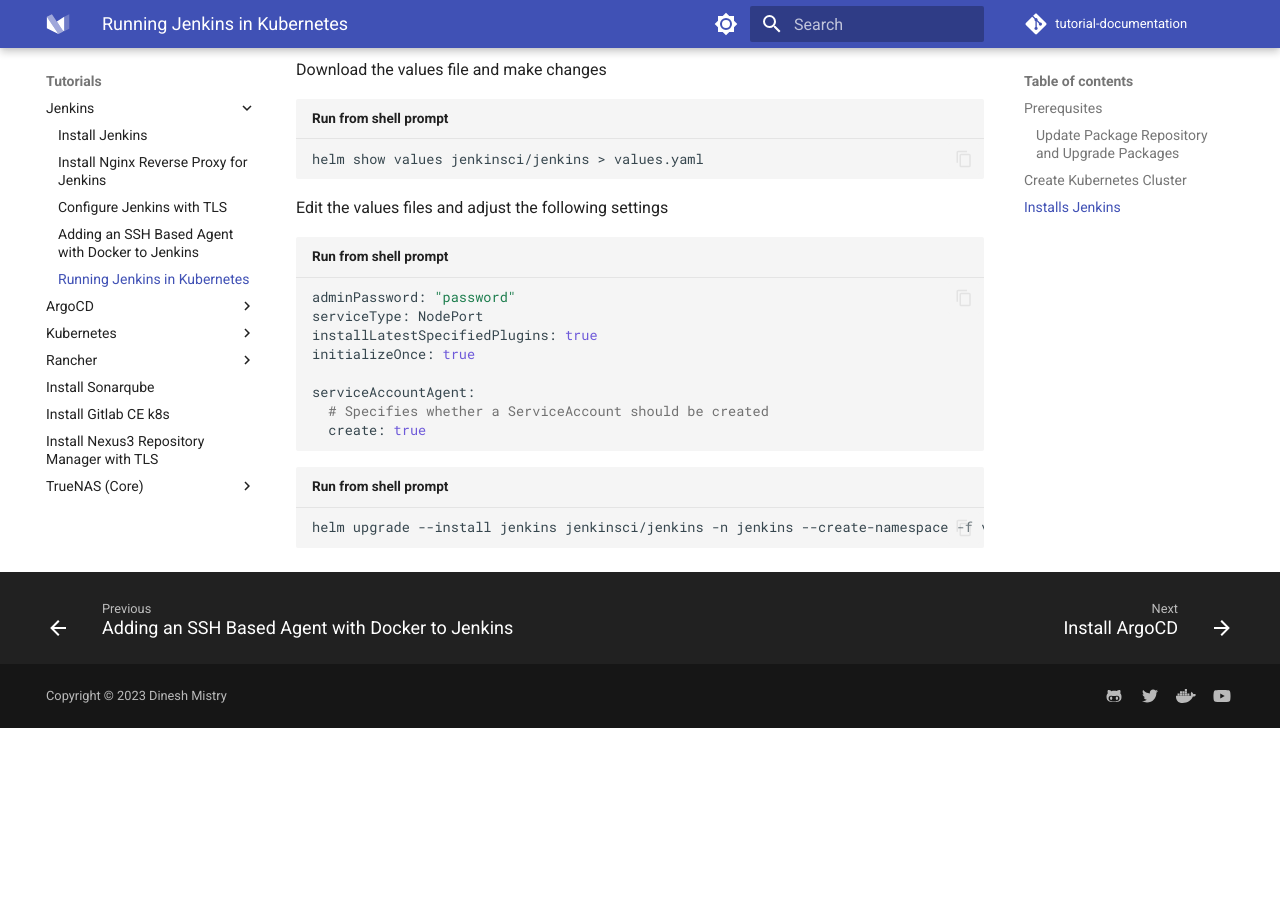
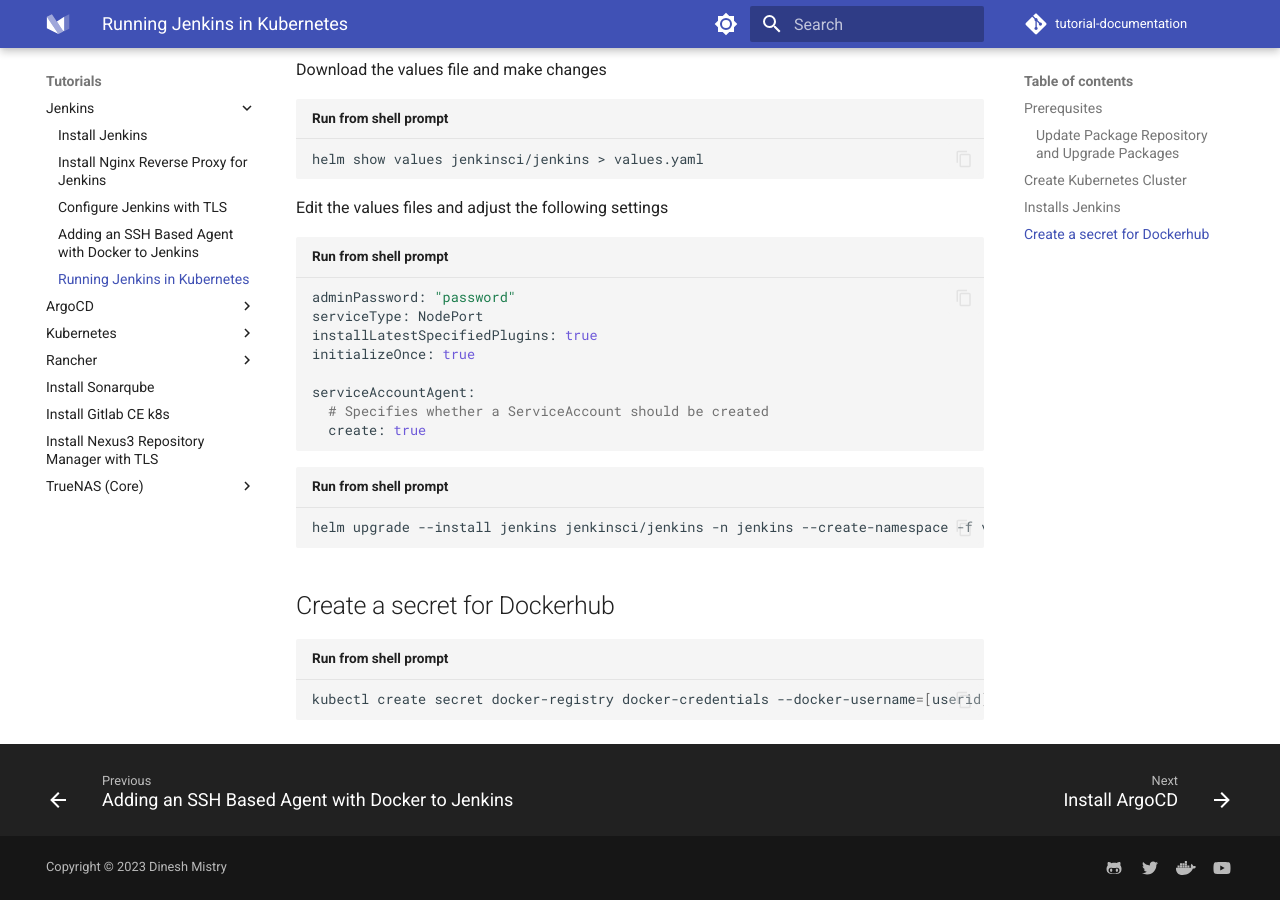
Before and after one commit to dmancloud/tutorial-documentation, an MkDocs documentation site: the page built from docs/jenkins-in-kubernetes.md, in a window 1280 px wide and 900 px high, scrolled down 1084 px. Built offline with MkDocs 1.6.1 and Material for MkDocs 9.7.7, drawn with Linux system fonts in a browser that asks for light colours; comment, search, counter and statistics services are not loaded; the version menu is left out; before the commit the page ends 1812 px from its top, so only the background shows below that.

Commit message:
added jenkins install for k8s

````diff
--- a/docs/jenkins-in-kubernetes.md
+++ b/docs/jenkins-in-kubernetes.md
@@ -46,3 +46,8 @@
 ``` shell title="Run from shell prompt"
 helm upgrade --install jenkins jenkinsci/jenkins -n jenkins --create-namespace -f values.yaml
 ```
+
+## Create a secret for Dockerhub
+``` shell title="Run from shell prompt"
+kubectl create secret docker-registry docker-credentials --docker-username=[userid] --docker-password=[Docker Hub access token] --docker-email=[user email address] --namespace jenkins
+```
````
